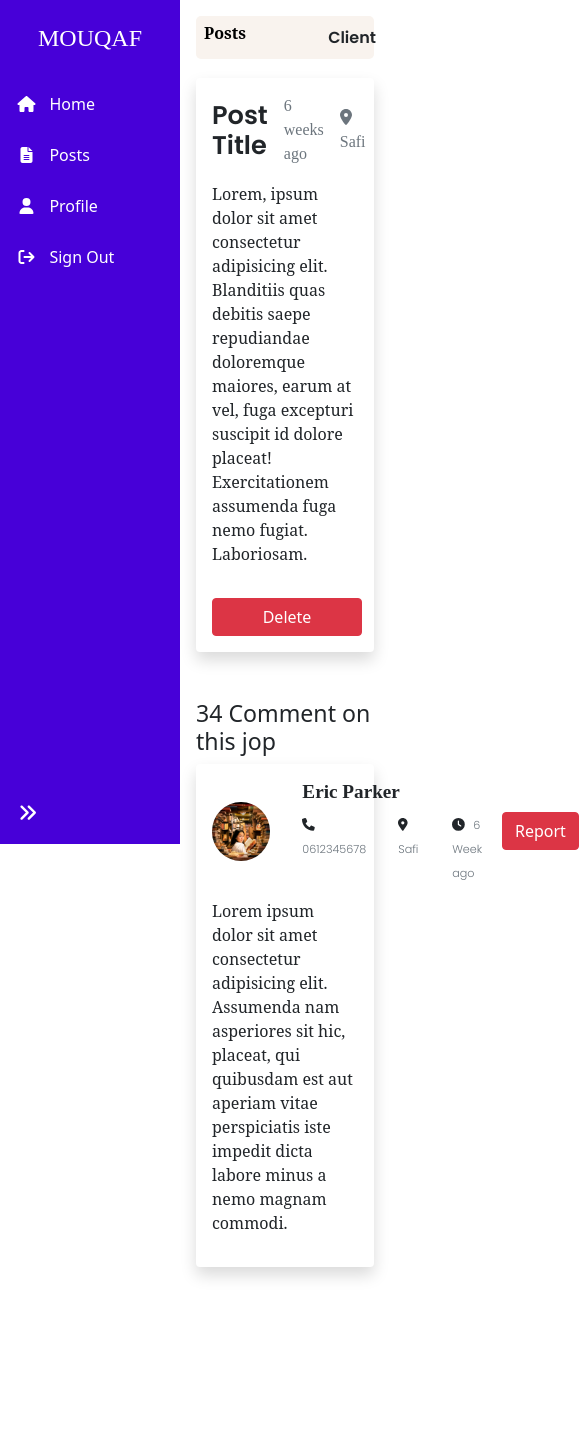
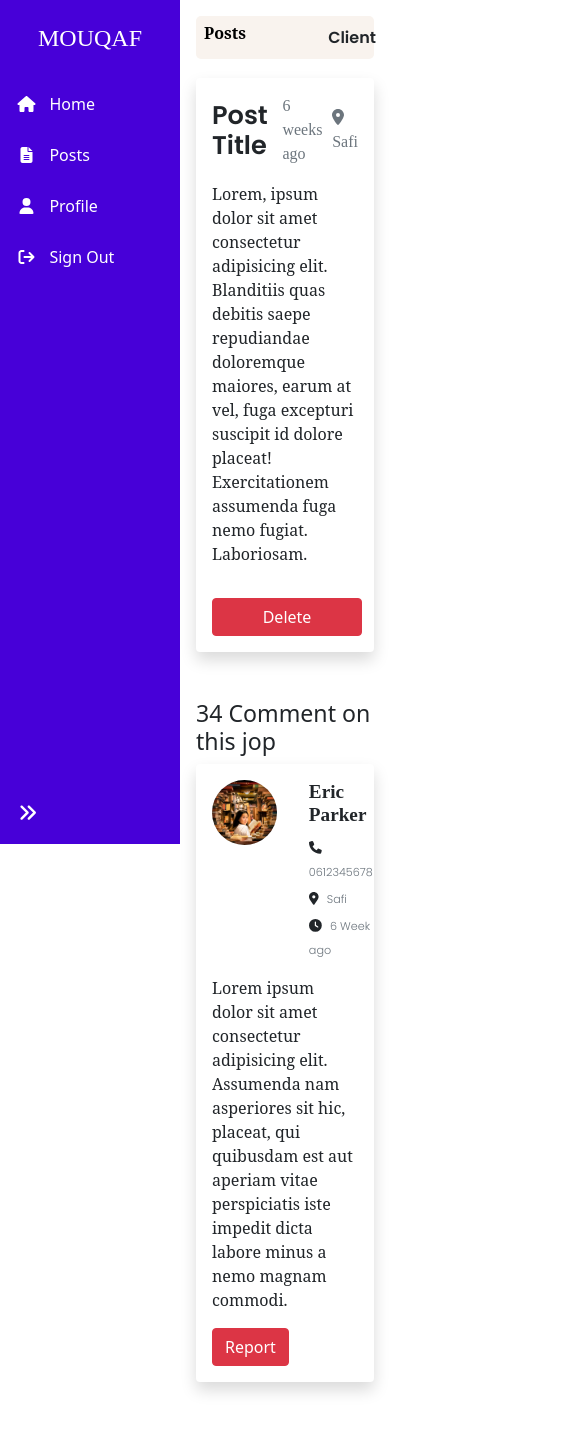
Before and after one commit to abdelhaq-laachari/Mouqaf.ma, a Vue app in the folder front-end/mouqaf/: page /comment in a window 390 px wide. Shown: the top 1432 px of the page, 579 px wide, since content can reach past the window. Before the commit the page ends 1331 px from the top, so only its background shows below. Built offline with nearby package versions, Linux system fonts and the light colour scheme.

Commit message:
Profile page

```diff
--- a/front-end/mouqaf/src/views/client/ReadComment.vue
+++ b/front-end/mouqaf/src/views/client/ReadComment.vue
@@ -65,6 +65,9 @@
             perspiciatis iste impedit dicta labore minus a nemo magnam commodi.
           </p>
         </div>
+        <div class="comment__btn2">
+            <button class="btn btn-danger">Report</button>
+          </div>
       </div>
     </div>
   </div>
@@ -172,4 +175,26 @@ export default {
   font-size: 1rem;
   font-family: "serif";
 }
+.comment__btn2{
+    display: none;
+}
+@media (max-width: 700px){
+    .post__title{
+        gap: 0.4rem;
+    }
+    .comment__btn2{
+        display: block;
+    }
+    .comment__btn{
+        display: none;
+    }
+    .worker__info{
+        align-items: flex-start;
+    }
+    .comment__info{
+        flex-direction: column;
+        align-items: flex-start;
+        gap: 0.2rem;
+    }
+}
 </style>
```
